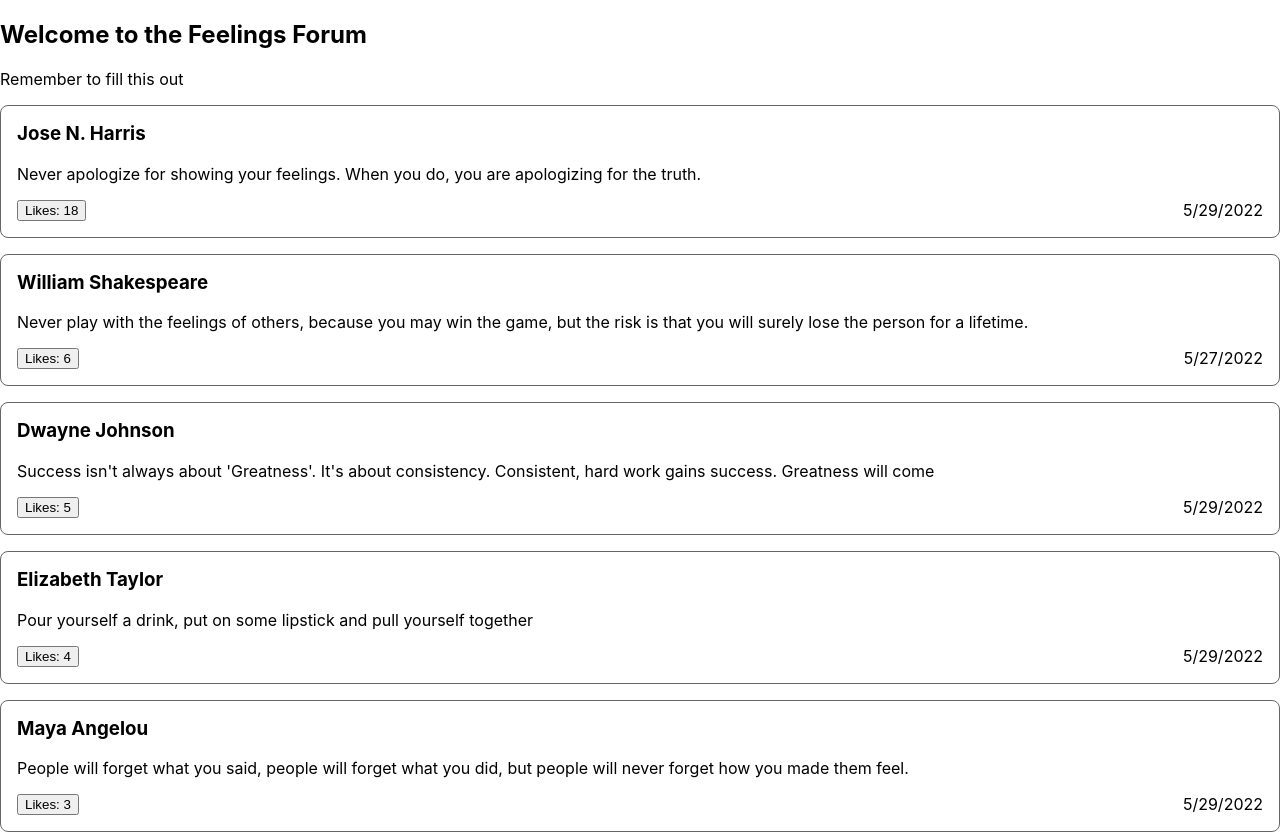
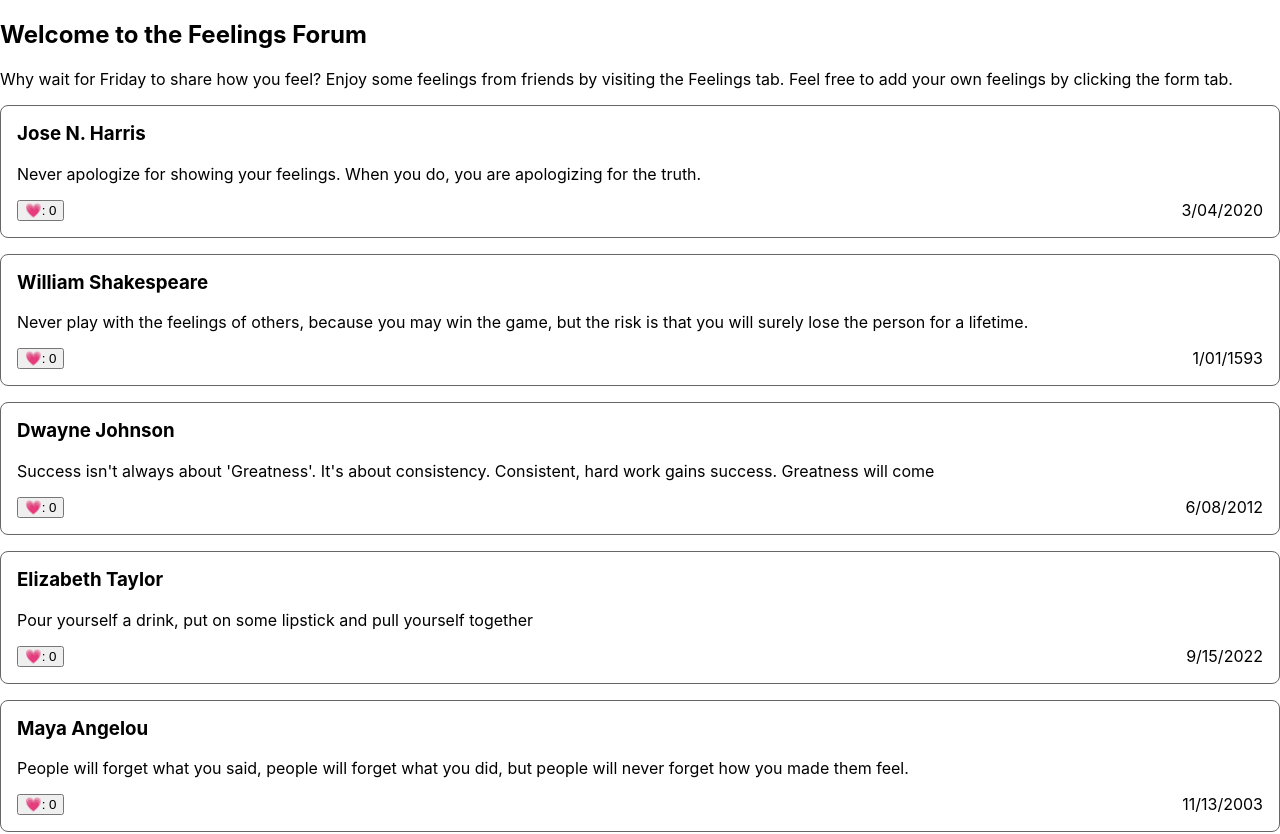
Before and after one commit to jaythoven/Journaling-App-Feelings-Forum, a React (Create React App) app: page / in a window 1280 px wide. Shown: the top 834 px of the page. Built offline with nearby package versions, Linux system fonts and the light colour scheme; data requests are answered from the project's data file.

Commit message:
db updated and like button updated

```diff
--- a/db.json
+++ b/db.json
@@ -4,36 +4,36 @@
         "id": 1,
         "name": "Jose N. Harris",
         "content": "Never apologize for showing your feelings. When you do, you are apologizing for the truth.",
-      "likes": 18,
-      "date": "5/29/2022"
+        "likes": 0,
+        "date": "3/04/2020"
       },
       {
         "id": 2,
         "name": "William Shakespeare",
         "content": "Never play with the feelings of others, because you  may win the game, but the risk is that you will surely lose the person for a lifetime.",
-      "likes": 6,
-      "date": "5/27/2022"
+        "likes": 0,
+        "date": "1/01/1593"
       },
       {
         "id": 3,
         "name": "Dwayne Johnson",
         "content": "Success isn't always about 'Greatness'. It's about consistency. Consistent, hard work gains success. Greatness will come",
-      "likes": 5,
-      "date": "5/29/2022"
+        "likes": 0,
+        "date": "6/08/2012"
       },
       {
         "id": 4,
         "name": "Elizabeth Taylor",
         "content": "Pour yourself a drink, put on some lipstick and pull yourself together",
-      "likes": 4,
-      "date": "5/29/2022"
+        "likes": 0,
+        "date": "9/15/2022"
       },
       {
         "id": 5,
         "name": "Maya Angelou",
         "content": "People will forget what you said, people will forget what you did, but people will never forget how you made them feel.",
-      "likes": 3,
-      "date": "5/29/2022"
+        "likes": 0,
+        "date": "11/13/2003"
       }
     ]
 }
--- a/src/components/About.js
+++ b/src/components/About.js
@@ -1,17 +1,14 @@
-import React from "react";
-
+import React, { useState, useEffect } from "react";
 function About() {
   return (
     <div id="about" className="about">
       <h2>Welcome to the Feelings Forum</h2>
-
       <p>
-        Remember to fill this out
+        Why wait for Friday to share how you feel? Enjoy some feelings from friends by visiting the Feelings tab. Feel free to add your own feelings by clicking the form tab.
       </p>
 
 
     </div>
   );
 }
-
 export default About;
--- a/src/components/FeelingCard.js
+++ b/src/components/FeelingCard.js
@@ -18,7 +18,7 @@ function FeelingCard({ feeling, handleUpdateFeeling }) {
             <h3 className="card__name">{feeling.name}</h3>
             <p className="card__content">{feeling.content}</p>
             <p className="card__extras">
-                <button onClick={likeHandler} className="card__likes">Likes: {likes} </button>
+                <button onClick={likeHandler} className="card__likes">💗: {likes} </button>
                 <span className="card__date">{feeling.date} </span>
             </p>
         </div>
```
Lines whose indentation alone changed are shown as unchanged.
